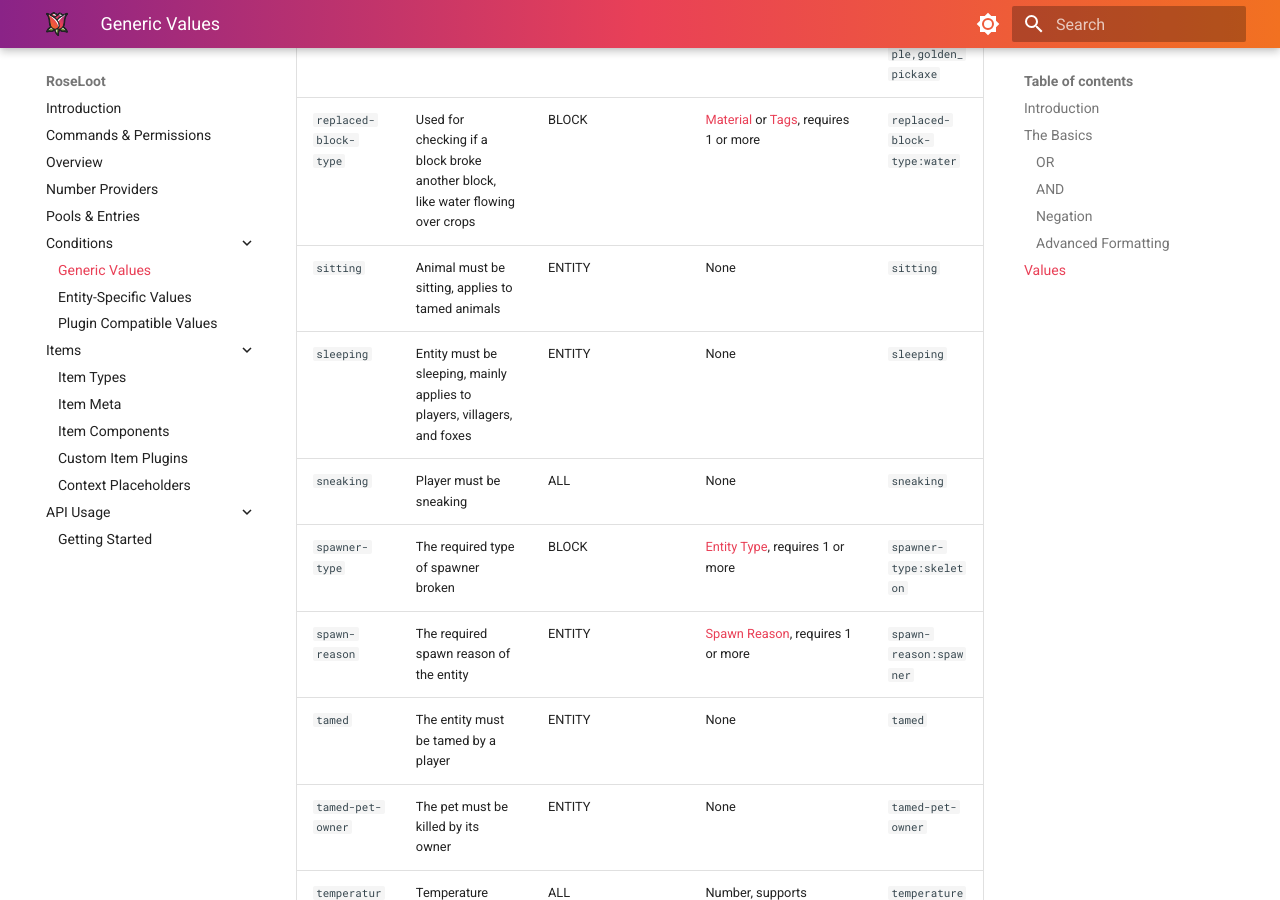
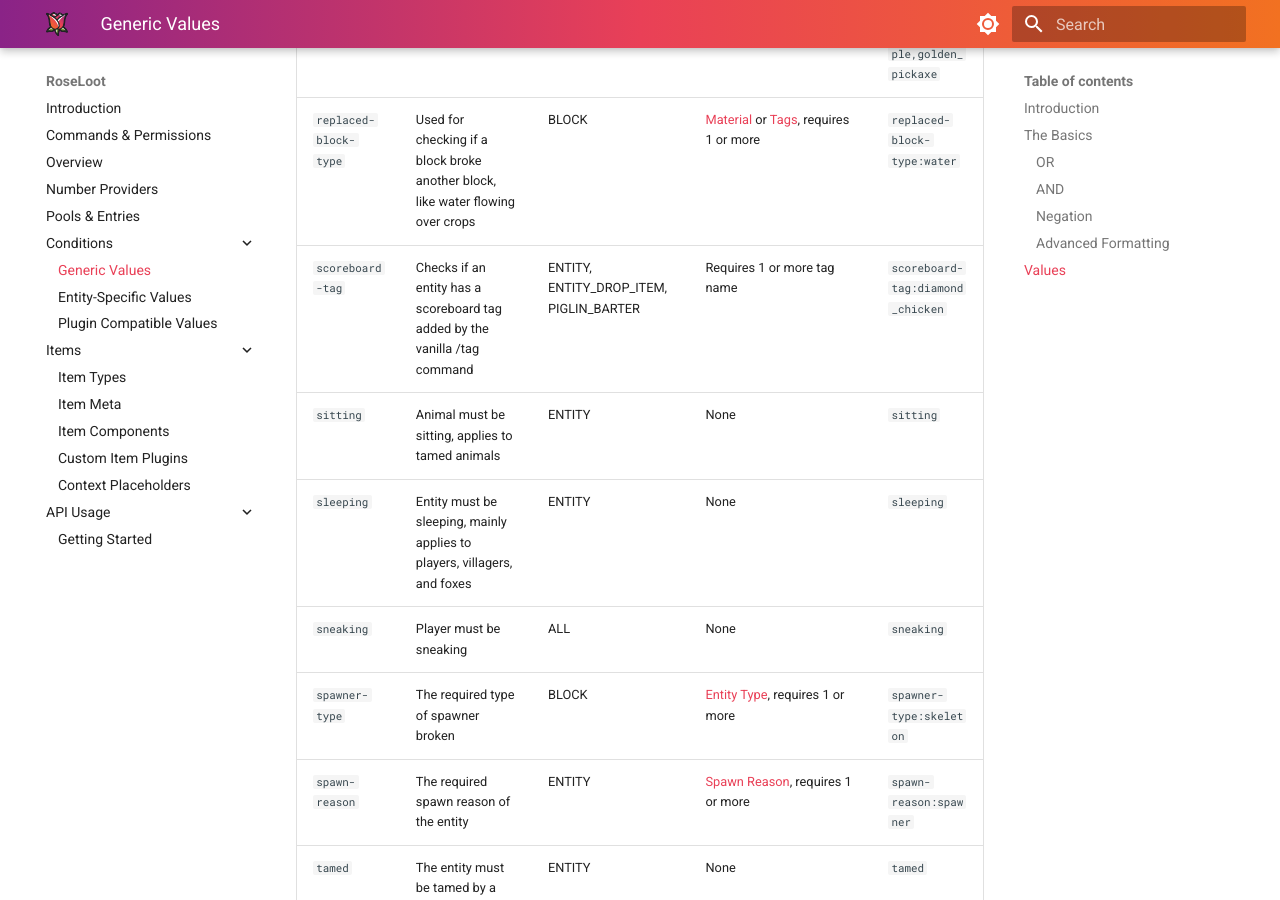
Before and after one commit to Rosewood-Development/RoseWiki, an MkDocs documentation site: the page built from docs/RoseLoot/generic-values.md, in a window 1280 px wide and 900 px high, scrolled down 8057 px. Built offline with MkDocs 1.6.1 and Material for MkDocs 9.7.7, drawn with Linux system fonts in a browser that asks for light colours.

Commit message:
Add RoseLoot scoreboard-tag condition

```diff
--- a/docs/RoseLoot/generic-values.md
+++ b/docs/RoseLoot/generic-values.md
@@ -71,6 +71,7 @@ For the `condition-chance` condition, if you wish to use `&&`, `||`, `()`, or `!
 | `required-tool` | The tool type and quality required | ALL | First value is required and one of the following: `shovel`, `pickaxe`, `axe`, `hoe`, `sword`, or `shears`. Second value is optional and one of the following: `wood`, `stone`, `gold`, `iron`, `diamond`, or `netherite` | `required-tool:pickaxe,stone` |
 | `required-tool-type` | The tool type must match | ALL | [Material](https://hub.spigotmc.org/javadocs/bukkit/org/bukkit/Material.html) or [Tags](https://minecraft.wiki/w/Tag#List_of_tags), requires 1 or more | `required-tool-type:bow,apple,golden_pickaxe` |
 | `replaced-block-type` | Used for checking if a block broke another block, like water flowing over crops | BLOCK | [Material](https://hub.spigotmc.org/javadocs/bukkit/org/bukkit/Material.html) or [Tags](https://minecraft.wiki/w/Tag#List_of_tags), requires 1 or more | `replaced-block-type:water` |
+| `scoreboard-tag` | Checks if an entity has a scoreboard tag added by the vanilla /tag command | ENTITY, ENTITY_DROP_ITEM, PIGLIN_BARTER | Requires 1 or more tag name | `scoreboard-tag:diamond_chicken` |
 | `sitting` | Animal must be sitting, applies to tamed animals | ENTITY | None | `sitting` |
 | `sleeping` | Entity must be sleeping, mainly applies to players, villagers, and foxes | ENTITY | None | `sleeping` |
 | `sneaking` | Player must be sneaking | ALL | None | `sneaking` |
```
